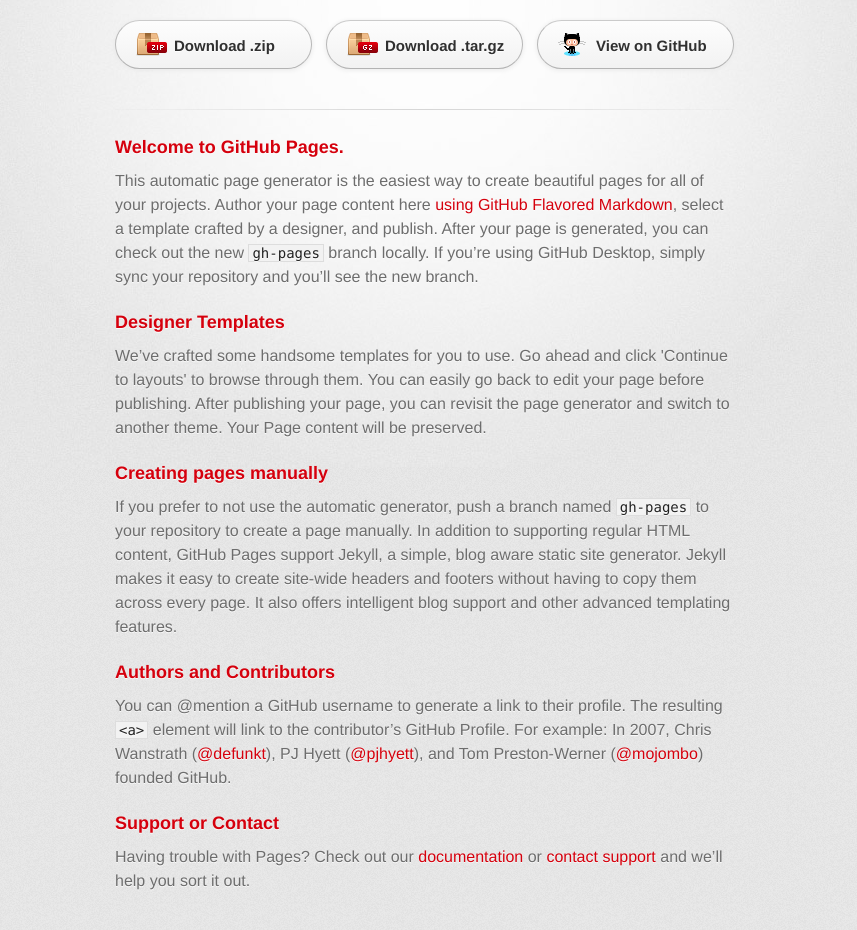
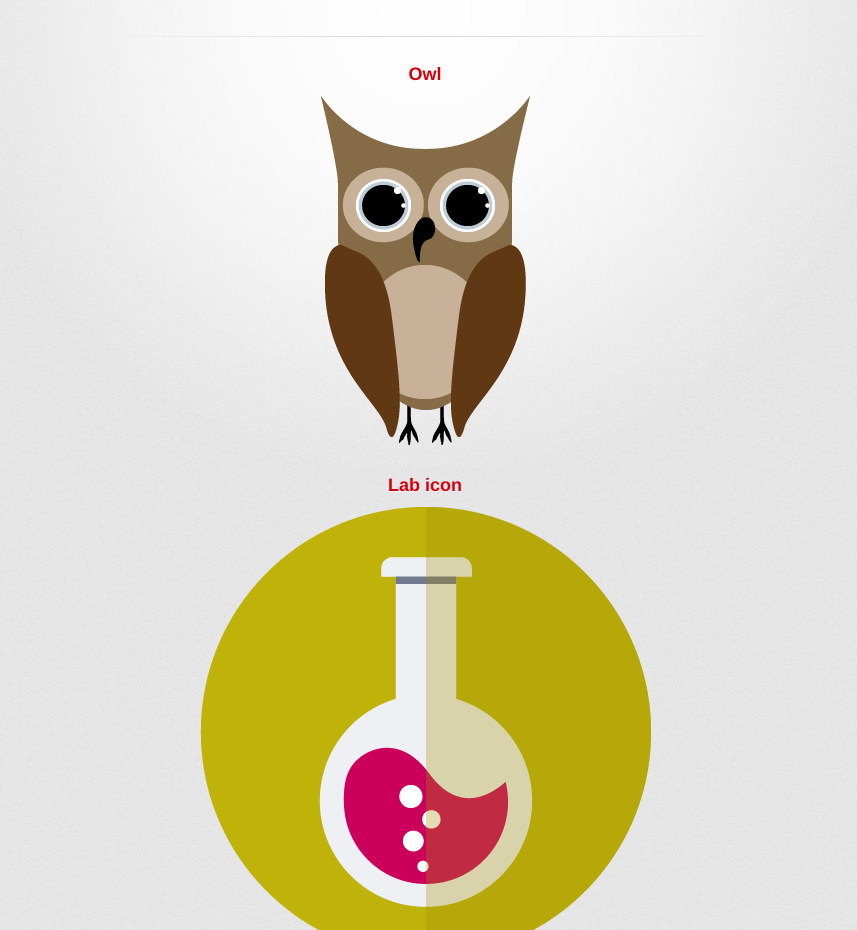
Before and after one commit to MarcinMiotk/graphic, a plain HTML site: page index.html in a window 1280 px wide. Shown: the part 106-1036 px from the top of the page, without its empty margins (215-1072 px from the left). Drawn offline with Linux system fonts and the light colour scheme; a web font is replaced by a local one.

Commit message:
Owl and Lab

```diff
--- a/index.html
+++ b/index.html
@@ -18,43 +18,28 @@
       <div class="inner">
 
         <header>
-          <h1>Graphic</h1>
+          <h1>Graphic - MaMi</h1>
           <h2></h2>
         </header>
-
+<!--
         <section id="downloads" class="clearfix">
           <a href="https://github.com/MarcinMiotk/graphic/zipball/master" id="download-zip" class="button"><span>Download .zip</span></a>
           <a href="https://github.com/MarcinMiotk/graphic/tarball/master" id="download-tar-gz" class="button"><span>Download .tar.gz</span></a>
           <a href="https://github.com/MarcinMiotk/graphic" id="view-on-github" class="button"><span>View on GitHub</span></a>
         </section>
-
+-->
         <hr>
 
-        <section id="main_content">
-          <h3>
-<a id="welcome-to-github-pages" class="anchor" href="#welcome-to-github-pages" aria-hidden="true"><span aria-hidden="true" class="octicon octicon-link"></span></a>Welcome to GitHub Pages.</h3>
+        <section id="main_content" style="text-align: center;">
 
-<p>This automatic page generator is the easiest way to create beautiful pages for all of your projects. Author your page content here <a href="https://guides.github.com/features/mastering-markdown/">using GitHub Flavored Markdown</a>, select a template crafted by a designer, and publish. After your page is generated, you can check out the new <code>gh-pages</code> branch locally. If you’re using GitHub Desktop, simply sync your repository and you’ll see the new branch.</p>
+            <h3>Owl</h3>
+            <img src="portfolio/owl.png"/>
 
-<h3>
-<a id="designer-templates" class="anchor" href="#designer-templates" aria-hidden="true"><span aria-hidden="true" class="octicon octicon-link"></span></a>Designer Templates</h3>
+            <p></p>
 
-<p>We’ve crafted some handsome templates for you to use. Go ahead and click 'Continue to layouts' to browse through them. You can easily go back to edit your page before publishing. After publishing your page, you can revisit the page generator and switch to another theme. Your Page content will be preserved.</p>
+            <h3>Lab icon</h3>
+            <img src="portfolio/lab.png"/>
 
-<h3>
-<a id="creating-pages-manually" class="anchor" href="#creating-pages-manually" aria-hidden="true"><span aria-hidden="true" class="octicon octicon-link"></span></a>Creating pages manually</h3>
-
-<p>If you prefer to not use the automatic generator, push a branch named <code>gh-pages</code> to your repository to create a page manually. In addition to supporting regular HTML content, GitHub Pages support Jekyll, a simple, blog aware static site generator. Jekyll makes it easy to create site-wide headers and footers without having to copy them across every page. It also offers intelligent blog support and other advanced templating features.</p>
-
-<h3>
-<a id="authors-and-contributors" class="anchor" href="#authors-and-contributors" aria-hidden="true"><span aria-hidden="true" class="octicon octicon-link"></span></a>Authors and Contributors</h3>
-
-<p>You can @mention a GitHub username to generate a link to their profile. The resulting <code>&lt;a&gt;</code> element will link to the contributor’s GitHub Profile. For example: In 2007, Chris Wanstrath (<a href="https://github.com/defunkt" class="user-mention">@defunkt</a>), PJ Hyett (<a href="https://github.com/pjhyett" class="user-mention">@pjhyett</a>), and Tom Preston-Werner (<a href="https://github.com/mojombo" class="user-mention">@mojombo</a>) founded GitHub.</p>
-
-<h3>
-<a id="support-or-contact" class="anchor" href="#support-or-contact" aria-hidden="true"><span aria-hidden="true" class="octicon octicon-link"></span></a>Support or Contact</h3>
-
-<p>Having trouble with Pages? Check out our <a href="https://help.github.com/pages">documentation</a> or <a href="https://github.com/contact">contact support</a> and we’ll help you sort it out.</p>
         </section>
 
         <footer>
```
Also changed, not shown: portfolio/lab.png (added), portfolio/owl.png (added).
